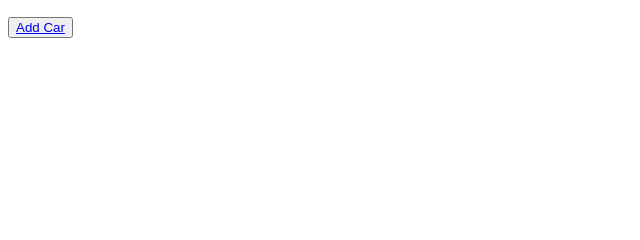
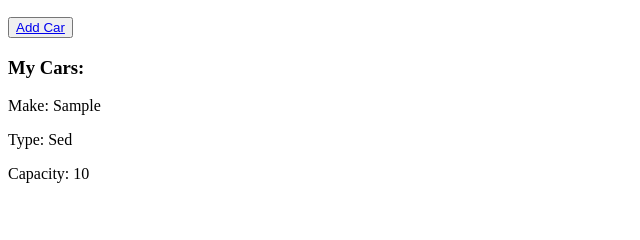
Before and after one commit to gyogy/SnowShare, a Django app: template SnowShare/rides/templates/accounts/index.html in a window 1280 px wide. Shown: the part 164-404 px from the top of the page, without its empty margins (0-640 px from the left). Run offline with Django 3.2, Linux system fonts and the light colour scheme; the template is opened without the code that fills it: values that come from a table or form of the project are taken from there, others are empty; tables that the repository leaves empty hold one stand-in row (values such as "Sample post").

Commit message:
added car_details in index

```diff
--- a/SnowShare/rides/templates/accounts/index.html
+++ b/SnowShare/rides/templates/accounts/index.html
@@ -6,3 +6,11 @@
 <p>Last Name: {{user.last_name}}</p>
 
 <button type="button"><a href="{% url 'add_car' %}">Add Car</a></button>
+
+
+<h3> My Cars: </h3>
+{% for car in cars %}
+<p>Make: {{car.make}}</p>
+<p>Type: {{car.typ}}</p>
+<p>Capacity: {{car.capacity}}</p>
+{% endfor %}
```
Also changed, not shown: SnowShare/rides/views.py (+5 -2 lines).
